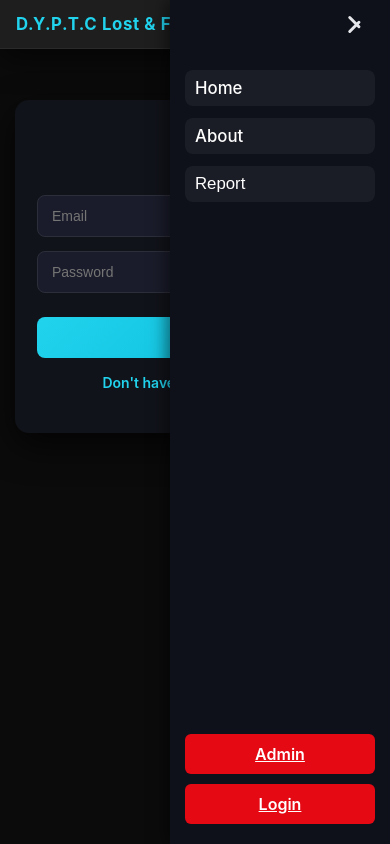
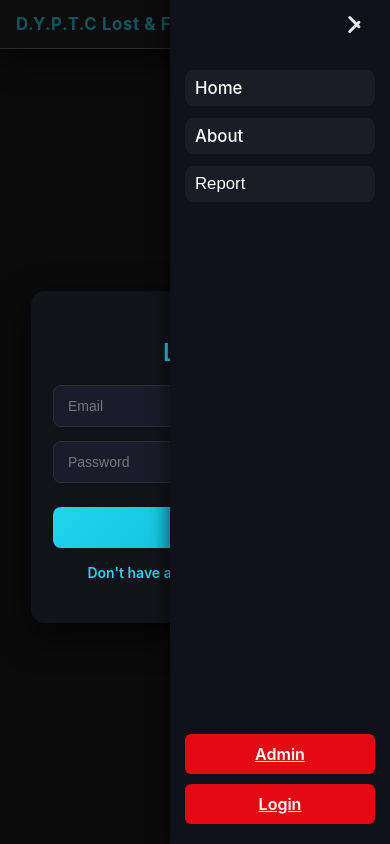
Before and after one commit to Rohit4579/lost-and-found-portal, a React app in the folder frontend/: page /login in a window 390 px wide. Both pictures are taken after a click on the button "Toggle menu". Built offline with nearby package versions, Linux system fonts and the light colour scheme; no server answers; the HTML template or start-up script is replaced by a standard one.

Commit message:
Fix universal layout issues in mobile navbar and auth components

```diff
--- a/frontend/src/components/Navbar.jsx
+++ b/frontend/src/components/Navbar.jsx
@@ -1,4 +1,3 @@
-// src/components/Navbar.jsx
 import React, { useEffect, useState } from "react";
 import { Link, useNavigate } from "react-router-dom";
 import { auth } from "../firebase";
@@ -32,22 +31,31 @@ export default function Navbar() {
     return unsub;
   }, []);
 
-  /* 📱 LOCK BODY SCROLL (MOBILE SAFE) */
+  /* 📱 MOBILE SAFE SCROLL LOCK (NO GLITCH) */
   useEffect(() => {
+    if (window.innerWidth > 768) return;
+
     if (menuOpen) {
-      document.body.style.overflow = "hidden";
+      const scrollY = window.scrollY;
+
+      document.body.style.position = "fixed";
+      document.body.style.top = `-${scrollY}px`;
+      document.body.style.width = "100%";
     } else {
-      document.body.style.overflow = "";
+      const scrollY = document.body.style.top;
+
+      document.body.style.position = "";
+      document.body.style.top = "";
+      document.body.style.width = "";
+
+      window.scrollTo(0, parseInt(scrollY || "0") * -1);
     }
-    return () => {
-      document.body.style.overflow = "";
-    };
   }, [menuOpen]);
 
-  /* 🧭 DESKTOP SCROLL EFFECT (ONLY DESKTOP) */
+  /* 🧭 DESKTOP SCROLL EFFECT ONLY */
   useEffect(() => {
     const handleScroll = () => {
-      if (window.innerWidth < 769) return; // 🚫 mobile ignored
+      if (window.innerWidth < 769) return;
 
       const navbar = document.querySelector(".dyptc-navbar");
       if (!navbar) return;
@@ -100,6 +108,7 @@ export default function Navbar() {
         </Link>
       </div>
 
+      {/* ===== Desktop Nav ===== */}
       <ul className="navbar-list desktop-only">
         <li><Link to="/">Home</Link></li>
         <li><Link to="/about">About</Link></li>
@@ -113,7 +122,9 @@ export default function Navbar() {
         {!adminLogged ? (
           <Link to="/admin-login">Admin</Link>
         ) : (
-          <button className="logout" onClick={logoutAdmin}>Admin Logout</button>
+          <button className="logout" onClick={logoutAdmin}>
+            Admin Logout
+          </button>
         )}
         {user ? (
           <button className="logout" onClick={logoutUser}>Logout</button>
@@ -122,6 +133,7 @@ export default function Navbar() {
         )}
       </div>
 
+      {/* ===== Hamburger ===== */}
       <button
         className={`hamburger ${menuOpen ? "open" : ""}`}
         onClick={() => setMenuOpen(!menuOpen)}
@@ -132,18 +144,27 @@ export default function Navbar() {
         <span />
       </button>
 
+      {/* ===== Overlay ===== */}
       {menuOpen && (
-        <div className="menu-overlay" onClick={() => setMenuOpen(false)} />
+        <div
+          className="menu-overlay show"
+          onClick={() => setMenuOpen(false)}
+        />
       )}
 
+      {/* ===== Mobile Menu ===== */}
       <aside className={`mobile-menu ${menuOpen ? "show" : ""}`}>
         <ul>
           <li><Link to="/" onClick={() => setMenuOpen(false)}>Home</Link></li>
           <li><Link to="/about" onClick={() => setMenuOpen(false)}>About</Link></li>
           <li><button onClick={handleReportClick}>Report</button></li>
+
           {adminLogged && (
             <li>
-              <Link to="/admin-dashboard" onClick={() => setMenuOpen(false)}>
+              <Link
+                to="/admin-dashboard"
+                onClick={() => setMenuOpen(false)}
+              >
                 Admin Dashboard
               </Link>
             </li>
@@ -152,14 +173,23 @@ export default function Navbar() {
 
         <div className="mobile-actions">
           {!adminLogged ? (
-            <Link to="/admin-login" onClick={() => setMenuOpen(false)}>Admin</Link>
+            <Link to="/admin-login" onClick={() => setMenuOpen(false)}>
+              Admin
+            </Link>
           ) : (
-            <button className="logout" onClick={logoutAdmin}>Admin Logout</button>
+            <button className="logout" onClick={logoutAdmin}>
+              Admin Logout
+            </button>
           )}
+
           {user ? (
-            <button className="logout" onClick={logoutUser}>Logout</button>
+            <button className="logout" onClick={logoutUser}>
+              Logout
+            </button>
           ) : (
-            <Link to="/login" onClick={() => setMenuOpen(false)}>Login</Link>
+            <Link to="/login" onClick={() => setMenuOpen(false)}>
+              Login
+            </Link>
           )}
         </div>
       </aside>
--- a/frontend/src/index.css
+++ b/frontend/src/index.css
@@ -263,14 +263,36 @@ body {
     gap: 8px;
   }
 }
-
 /* =========================================================
    AUTH LOGIN / SIGNUP PAGE – DARK NETFLIX-LIKE THEME
 ===================================================== */
+
+/* =========================
+   AUTH PAGE WRAPPER (LAYOUT)
+========================= */
+.auth-page {
+  padding-top: 70px; /* navbar height for desktop */
+}
+
+/* Mobile & tablet centering */
+@media (max-width: 768px) {
+  .auth-page {
+    min-height: calc(100svh - 70px); /* safe viewport height */
+    display: flex;
+    align-items: center;
+    justify-content: center;
+    padding: 16px;
+    box-sizing: border-box;
+  }
+}
+
+/* =========================
+   AUTH CONTAINER (CARD)
+========================= */
 .auth-container {
   width: 100%;
   max-width: 400px;
-  margin: 60px auto;
+  margin: 60px auto; /* desktop spacing only */
   padding: 36px 32px;
   background: #11131a;
   border-radius: 14px;
@@ -278,10 +300,12 @@ body {
   color: #e5e7eb;
   font-family: "Inter", sans-serif;
   animation: fadeIn 0.4s ease-in-out;
-}
-
-
-
+  box-sizing: border-box;
+}
+
+/* =========================
+   TITLES
+========================= */
 .auth-title {
   text-align: center;
   font-size: 28px;
@@ -290,6 +314,9 @@ body {
   color: #22d3ee;
 }
 
+/* =========================
+   FORM
+========================= */
 .auth-form {
   display: flex;
   flex-direction: column;
@@ -306,7 +333,7 @@ body {
   color: #e5e7eb;
   outline: none;
   transition: all 0.25s ease;
-  box-sizing: border-box; /* ensures no overflow */
+  box-sizing: border-box;
 }
 
 .auth-form input:focus {
@@ -315,6 +342,9 @@ body {
   background-color: #1f2232;
 }
 
+/* =========================
+   BUTTON
+========================= */
 .auth-btn {
   width: 100%;
   padding: 14px;
@@ -343,6 +373,9 @@ body {
   box-shadow: none;
 }
 
+/* =========================
+   MESSAGES
+========================= */
 .auth-msg.success {
   background-color: #0f2f0f;
   color: #22c55e;
@@ -363,6 +396,9 @@ body {
   font-weight: 500;
 }
 
+/* =========================
+   TOGGLE TEXT
+========================= */
 .toggle-auth {
   text-align: center;
   margin-top: 16px;
@@ -379,40 +415,49 @@ body {
 }
 
 /* =========================
-   MOBILE RESPONSIVE – USER LOGIN / SIGNUP
+   MOBILE RESPONSIVE (PHONES)
 ========================= */
 @media (max-width: 480px) {
-  /* Container adjustments */
   .auth-container {
-    margin: 20px auto;        /* reduce top/bottom margin */
-    padding: 28px 20px;       /* slightly smaller padding */
-    max-width: 100%;          /* full width minus padding */
-    box-sizing: border-box;   /* ensure it doesn't overflow */
-  }
-
-  /* Title smaller on mobile */
+    margin: 0; /* 🔥 important: flex centering */
+    padding: 28px 20px;
+    max-width: 100%;
+  }
+
   .auth-title {
-    font-size: 22px;          /* smaller title */
+    font-size: 22px;
     margin-bottom: 18px;
   }
 
-  /* Inputs smaller */
   .auth-form input {
     font-size: 14px;
     padding: 12px 14px;
   }
 
-  /* Button smaller */
   .auth-btn {
     font-size: 15px;
     padding: 12px;
   }
 
-  /* Toggle text smaller */
   .toggle-auth {
     font-size: 14px;
   }
 }
+
+/* =========================
+   ANIMATION
+========================= */
+@keyframes fadeIn {
+  from {
+    opacity: 0;
+    transform: translateY(12px);
+  }
+  to {
+    opacity: 1;
+    transform: translateY(0);
+  }
+}
+
 
 
 /* =========================================================
@@ -1698,8 +1743,9 @@ body {
     display: none;
   }
 }
-/* =====================================================
-   NAVBAR – DARK NETFLIX STYLE
+
+/* =====================================================
+   NAVBAR – DARK NETFLIX STYLE (FINAL, MOBILE SAFE)
 ===================================================== */
 
 /* ========================= NAVBAR BASE ========================= */
@@ -1715,10 +1761,15 @@ body {
   top: 0;
   left: 0;
   z-index: 4000;
+
+  /* 🔧 Prevent mobile flicker */
+  will-change: transform;
+  transform: translateZ(0);
+
   transition: background 0.3s ease, box-shadow 0.3s ease;
 }
 
-/* Push page content below navbar (desktop + mobile) */
+/* Push page content below navbar */
 .page-content {
   padding-top: 70px;
 }
@@ -1812,11 +1863,11 @@ body {
   background: #e50914;
 }
 
-/* ========================= HAMBURGER (MOBILE) ========================= */
+/* ========================= HAMBURGER ========================= */
 .hamburger {
   display: none;
   flex-direction: column;
-  justify-content: center; /* vertically center lines */
+  justify-content: center;
   gap: 5px;
   width: 28px;
   height: 24px;
@@ -1862,29 +1913,41 @@ body {
   pointer-events: auto;
 }
 
-/* ========================= MOBILE MENU (RIGHT SIDE DRAWER) ========================= */
+/* ========================= MOBILE MENU ========================= */
 .mobile-menu {
   position: fixed;
   top: 0;
-  right: 0; /* menu opens from right */
-  left: auto;
-  width: 220px; /* smaller menu width */
-  height: 100%;
+  right: 0;
+  width: 220px;
+
+  /* 🔥 FULL HEIGHT FIX */
+  height: 100svh;
+
   background: #0f111a;
-  padding: 70px 15px 20px;
+
+  /* Navbar height + notch safe */
+  padding-top: calc(70px + env(safe-area-inset-top));
+  padding-left: 15px;
+  padding-right: 15px;
+  padding-bottom: 20px;
+
   display: flex;
   flex-direction: column;
   gap: 20px;
-  transform: translateX(100%); /* hidden by default */
-  transition: transform 0.35s cubic-bezier(0.25,1,0.5,1);
+
+  transform: translate3d(100%, 0, 0);
+  will-change: transform;
+  transition: transform 0.35s cubic-bezier(0.25, 1, 0.5, 1);
+
   z-index: 3500;
   overflow-y: auto;
   -webkit-overflow-scrolling: touch;
-  box-shadow: -4px 0 15px rgba(0,0,0,0.5);
+
+  box-shadow: -4px 0 15px rgba(0, 0, 0, 0.5);
 }
 
 .mobile-menu.show {
-  transform: translateX(0);
+  transform: translate3d(0, 0, 0);
 }
 
 /* ========================= MOBILE MENU LINKS ========================= */
@@ -1924,7 +1987,7 @@ body {
 .mobile-menu ul li button:hover {
   background: rgba(255, 255, 255, 0.15);
   transform: scale(1.02);
-  box-shadow: 0 2px 8px rgba(255,255,255,0.2);
+  box-shadow: 0 2px 8px rgba(255, 255, 255, 0.2);
 }
 
 /* ========================= MOBILE ACTION BUTTONS ========================= */
@@ -1967,29 +2030,22 @@ body {
     display: none;
   }
 
-  /* Hamburger on RIGHT, vertically centered */
   .hamburger {
     display: flex;
     margin-left: auto;
     align-self: center;
   }
 
-  /* Site name left-aligned and vertically centered with hamburger */
   .navbar-logo {
-    margin-left: 0;
     font-size: 1.05rem;
     white-space: nowrap;
-    flex-shrink: 0; /* prevents shrinking */
     display: flex;
-    align-items: center; /* vertical center */
+    align-items: center;
     height: 100%;
   }
 
-  /* Navbar flex alignment */
   .dyptc-navbar {
-    display: flex;
-    justify-content: space-between;
-    align-items: center; /* vertically center everything */
+    align-items: center;
   }
 
   .mobile-menu a:active,
--- a/frontend/src/pages/Login.jsx
+++ b/frontend/src/pages/Login.jsx
@@ -4,7 +4,7 @@ import { auth, db } from "../firebase";
 import {
   createUserWithEmailAndPassword,
   signInWithEmailAndPassword,
-  signOut
+  signOut,
 } from "firebase/auth";
 import { doc, setDoc } from "firebase/firestore";
 import "../index.css";
@@ -97,8 +97,11 @@ export default function Login() {
   };
 
   return (
+    <div className="auth-page">
       <div className="auth-container">
-      <h2 className="auth-title">{isSignup ? "Create Account" : "Login"}</h2>
+        <h2 className="auth-title">
+          {isSignup ? "Create Account" : "Login"}
+        </h2>
 
         {message.text && (
           <p className={`auth-msg ${message.type}`}>{message.text}</p>
@@ -107,15 +110,57 @@ export default function Login() {
         <form onSubmit={handleSubmit} className="auth-form">
           {isSignup && (
             <>
-            <input type="text" name="firstname" placeholder="First Name" value={formData.firstname} onChange={handleChange} required />
-            <input type="text" name="lastname" placeholder="Last Name" value={formData.lastname} onChange={handleChange} required />
-            <input type="text" name="username" placeholder="Username" value={formData.username} onChange={handleChange} required />
-            <input type="tel" name="phone" placeholder="Phone Number" value={formData.phone} onChange={handleChange} required />
+              <input
+                type="text"
+                name="firstname"
+                placeholder="First Name"
+                value={formData.firstname}
+                onChange={handleChange}
+                required
+              />
+              <input
+                type="text"
+                name="lastname"
+                placeholder="Last Name"
+                value={formData.lastname}
+                onChange={handleChange}
+                required
+              />
+              <input
+                type="text"
+                name="username"
+                placeholder="Username"
+                value={formData.username}
+                onChange={handleChange}
+                required
+              />
+              <input
+                type="tel"
+                name="phone"
+                placeholder="Phone Number"
+                value={formData.phone}
+                onChange={handleChange}
+                required
+              />
             </>
           )}
 
-        <input type="email" name="email" placeholder="Email" value={formData.email} onChange={handleChange} required />
-        <input type="password" name="password" placeholder="Password" value={formData.password} onChange={handleChange} required />
+          <input
+            type="email"
+            name="email"
+            placeholder="Email"
+            value={formData.email}
+            onChange={handleChange}
+            required
+          />
+          <input
+            type="password"
+            name="password"
+            placeholder="Password"
+            value={formData.password}
+            onChange={handleChange}
+            required
+          />
 
           <button type="submit" className="auth-btn" disabled={loading}>
             {loading
@@ -140,5 +185,6 @@ export default function Login() {
             : "Don't have an account? Sign Up"}
         </p>
       </div>
+    </div>
   );
 }
```
Lines whose indentation alone changed are shown as unchanged.
